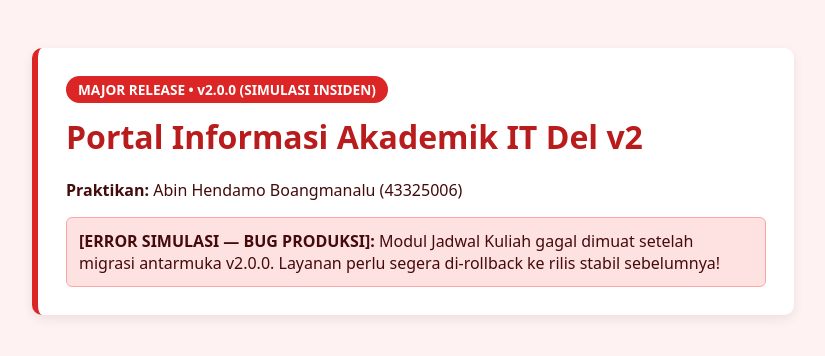
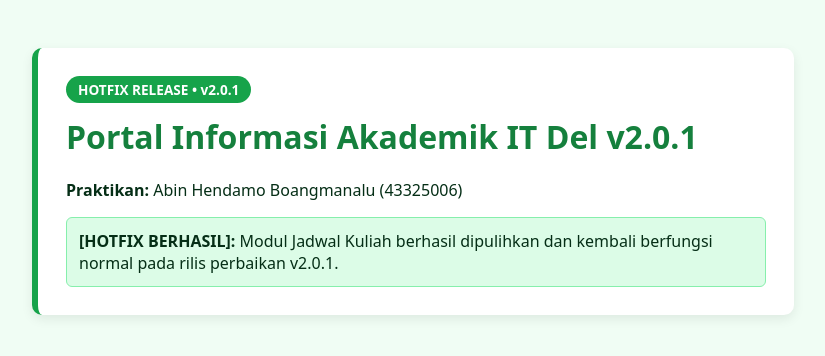
Before and after one commit to binhendamo-png/virkom-portal-del, a plain HTML site: page src/index.html in a window 1280 px wide. Shown: the whole page, without its empty margins (227-1052 px from the left). Drawn offline with Linux system fonts and the light colour scheme.

Commit message:
fix: pulihkan modul jadwal kuliah pada rilis hotfix v2.0.1

```diff
--- a/src/index.html
+++ b/src/index.html
@@ -3,24 +3,24 @@
 <head>
   <meta charset="UTF-8">
   <meta name="viewport" content="width=device-width, initial-scale=1.0">
-  <title>Portal Akademik IT Del — v2.0.0</title>
+  <title>Portal Akademik IT Del — v2.0.1</title>
   <style>
-    body { font-family: system-ui, sans-serif; background: #fef2f2; color: #450a0a; padding: 40px; }
+    body { font-family: system-ui, sans-serif; background: #f0fdf4; color: #052e16; padding: 40px; }
     .card { background: #ffffff; max-width: 700px; margin: auto; padding: 28px; border-radius: 10px;
-            border-left: 6px solid #dc2626; box-shadow: 0 4px 12px rgba(0,0,0,0.08); }
-    .badge { display: inline-block; background: #dc2626; color: #fff; padding: 4px 12px;
+            border-left: 6px solid #16a34a; box-shadow: 0 4px 12px rgba(0,0,0,0.08); }
+    .badge { display: inline-block; background: #16a34a; color: #fff; padding: 4px 12px;
              border-radius: 999px; font-size: 0.85rem; font-weight: 600; }
-    h1 { margin-top: 12px; color: #b91c1c; }
-    .alert { background: #fee2e2; border: 1px solid #fca5a5; padding: 12px; border-radius: 6px; margin-top: 14px; }
+    h1 { margin-top: 12px; color: #15803d; }
+    .ok { background: #dcfce7; border: 1px solid #86efac; padding: 12px; border-radius: 6px; margin-top: 14px; }
   </style>
 </head>
 <body>
   <div class="card">
-    <span class="badge">MAJOR RELEASE • v2.0.0 (SIMULASI INSIDEN)</span>
-    <h1>Portal Informasi Akademik IT Del v2</h1>
+    <span class="badge">HOTFIX RELEASE • v2.0.1</span>
+    <h1>Portal Informasi Akademik IT Del v2.0.1</h1>
     <p><strong>Praktikan:</strong> Abin Hendamo Boangmanalu (43325006)</p>
-    <div class="alert">
-      <strong>[ERROR SIMULASI — BUG PRODUKSI]:</strong> Modul Jadwal Kuliah gagal dimuat setelah migrasi antarmuka v2.0.0. Layanan perlu segera di-rollback ke rilis stabil sebelumnya!
+    <div class="ok">
+      <strong>[HOTFIX BERHASIL]:</strong> Modul Jadwal Kuliah berhasil dipulihkan dan kembali berfungsi normal pada rilis perbaikan v2.0.1.
     </div>
   </div>
 </body>
```
Also changed, not shown: 1 other file.
